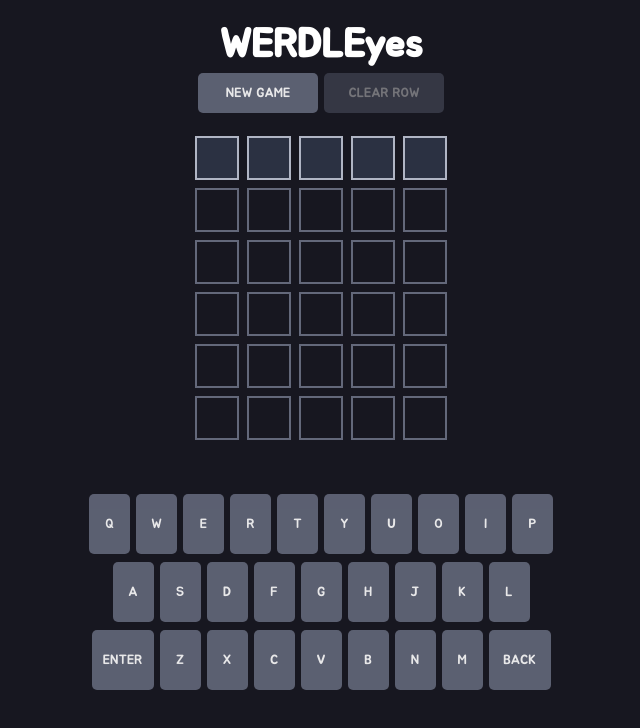
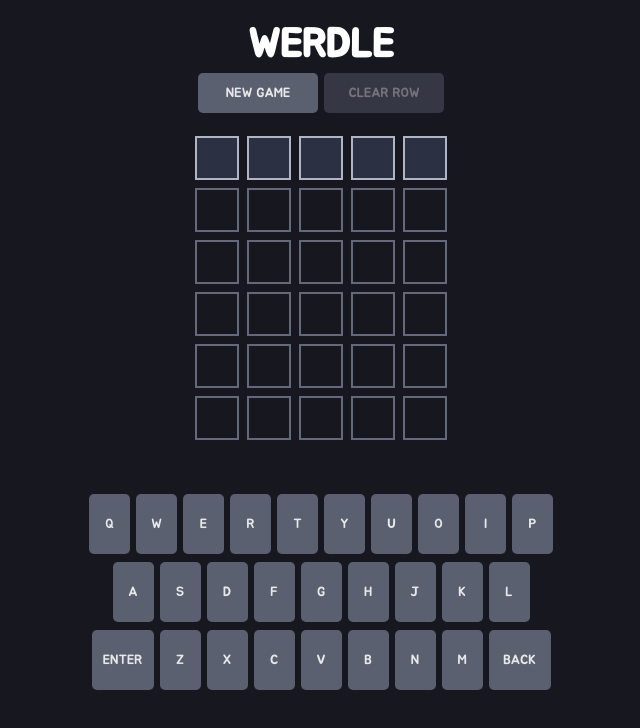
Before and after one commit to ahhreggi/werdle, a React (Create React App) app: page / in a window 1280 px wide. Shown: the top 728 px of the page, without its empty margins (319-959 px from the left). Built offline with nearby package versions, Linux system fonts and the light colour scheme.

Commit message:
Fix header

```diff
--- a/src/App.tsx
+++ b/src/App.tsx
@@ -237,7 +237,7 @@ const App = () => {
 
 	return (
 		<div className="App">
-			<h1>WERDLE{active ? "yes" : "no"}</h1>
+			<h1>WERDLE</h1>
 			{!!answer?.length && (
 				<>
 					<div className="container">
```
